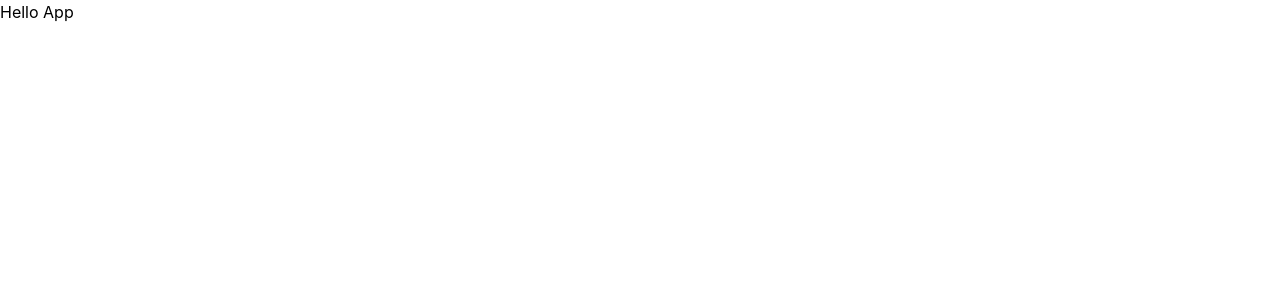
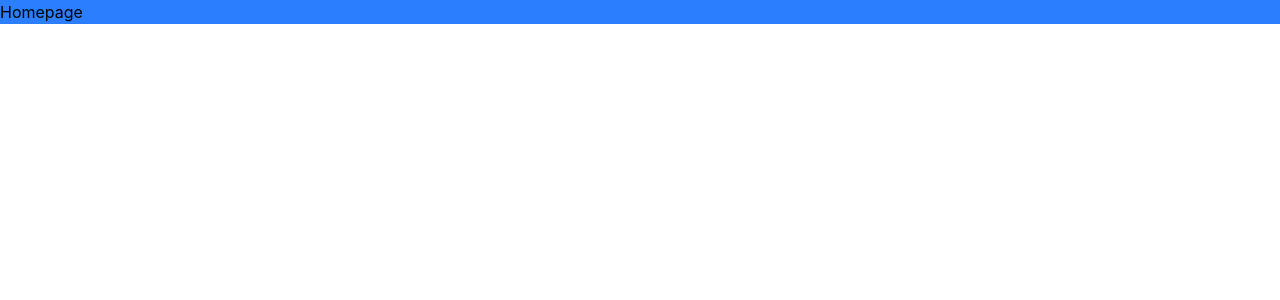
Before and after one commit to makinde-ayooluwa/Scholartix, a React (Vite) app: page / in a window 1280 px wide. Shown: the top 300 px of the page. Built offline with nearby package versions, Linux system fonts and the light colour scheme.

Commit message:
first commit

```diff
--- a/package.json
+++ b/package.json
@@ -11,9 +11,12 @@
   },
   "dependencies": {
     "@tailwindcss/vite": "^4.3.3",
+    "axios": "^1.20.0",
     "bootstrap-icons": "^1.13.1",
     "react": "^19.2.8",
     "react-dom": "^19.2.8",
+    "react-router-dom": "^7.18.3",
+    "sweetalert2": "^11.26.25",
     "tailwindcss": "^4.3.3"
   },
   "devDependencies": {
--- a/src/App.jsx
+++ b/src/App.jsx
@@ -1,11 +1,12 @@
 
 import './App.css'
+import AppRouter from './config/appRouter'
 
 function App() {
 
   return (
     <>
-      <h1>Hello App</h1>
+      <AppRouter />
     </>
   )
 }
--- /dev/null
+++ b/src/config/appRouter.jsx
@@ -0,0 +1,19 @@
+import { BrowserRouter, Route, Routes } from "react-router-dom";
+import Homepage from "../pages/homepage";
+
+export default function AppRouter() {
+    return <>
+        <BrowserRouter>
+            <Routes>
+                <Route
+                    index
+                    element={
+                        <>
+                            <Homepage />
+                        </>
+                    }
+                />
+            </Routes>
+        </BrowserRouter>
+    </>
+}
--- /dev/null
+++ b/src/pages/homepage.jsx
@@ -0,0 +1,9 @@
+export default function Homepage() {
+    return (
+        <>
+            <div className="w-full bg-blue-500 h-full">
+                Homepage
+            </div>
+        </>
+    )
+}
```
Also changed, not shown: 1 other file (tests, documents, lock files or other folders).
